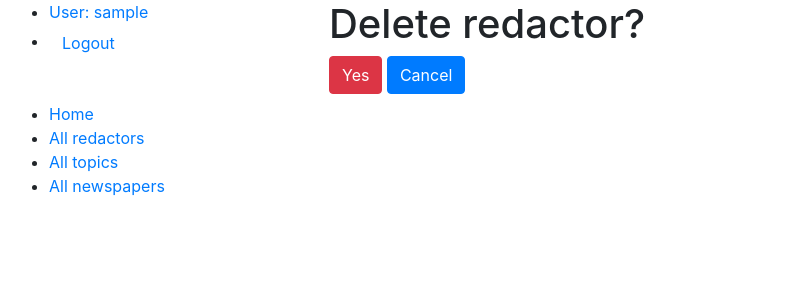
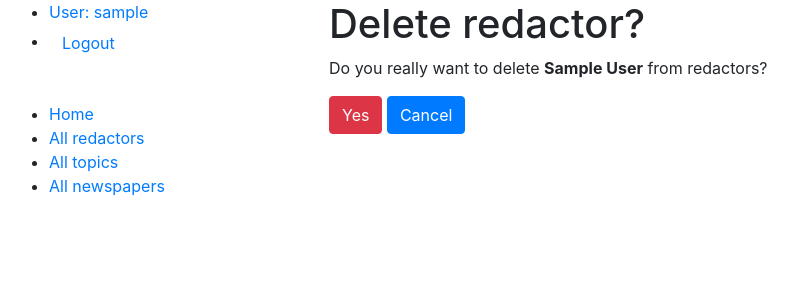
Before and after one commit to yura-push/newspaper-agency, a Django app: page /redactors/1/delete/ in a window 1280 px wide. Shown: the top 300 px of the page, without its empty margins (6-804 px from the left). Run offline with Django 5.2, Linux system fonts and the light colour scheme; the visitor is signed in with stand-in values (Sample User, id 1); data comes from the database, SQL or seed files in the repository.

Commit message:
change code style for warning message

```diff
--- a/templates/agency/redactor_confirm_delete.html
+++ b/templates/agency/redactor_confirm_delete.html
@@ -2,6 +2,9 @@
 
 {% block content %}
   <h1>Delete redactor?</h1>
+  <p>
+    Do you really want to delete <strong>{{ redactor.first_name }} {{ redactor.last_name }}</strong> from redactors?
+  </p>
   <form action="" method="post">
     {% csrf_token %}
 
```
